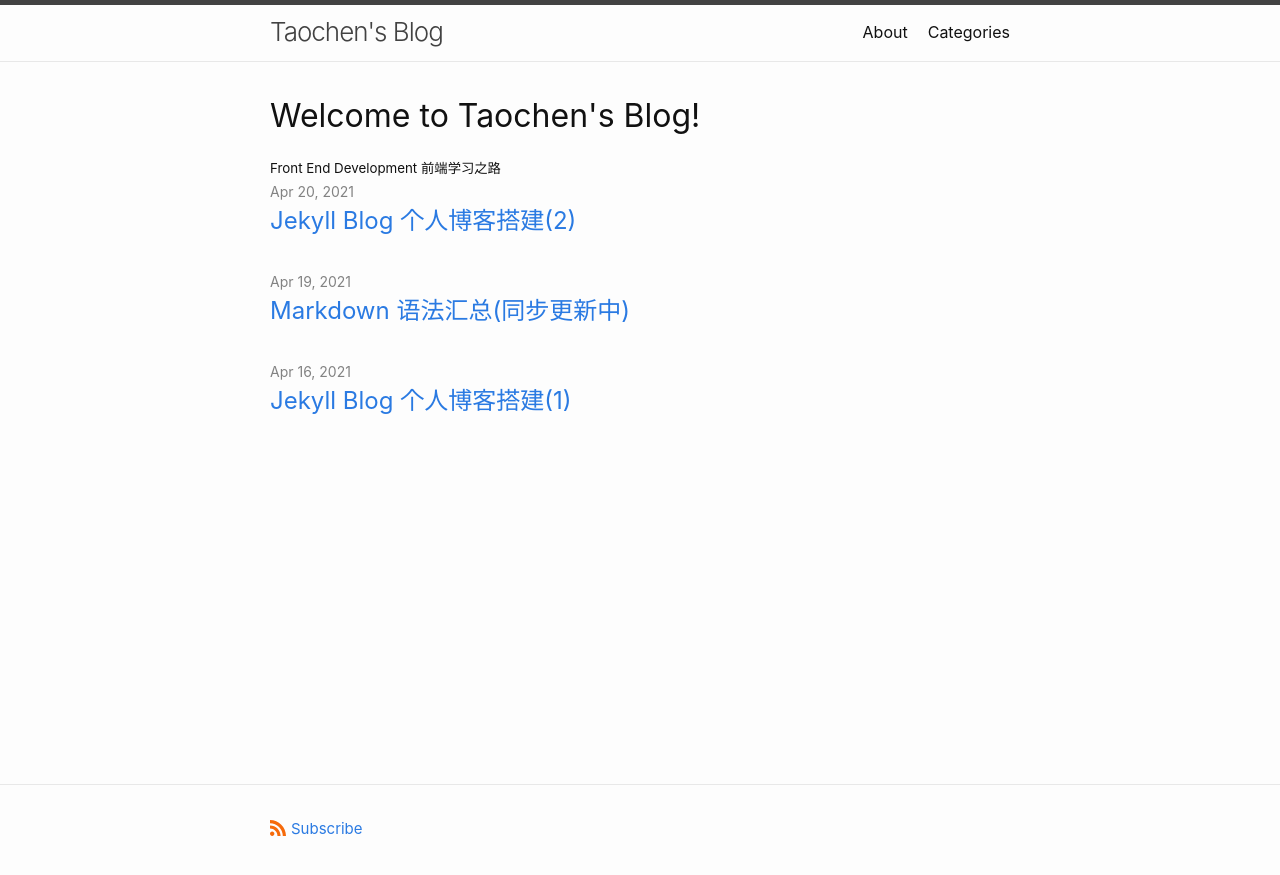
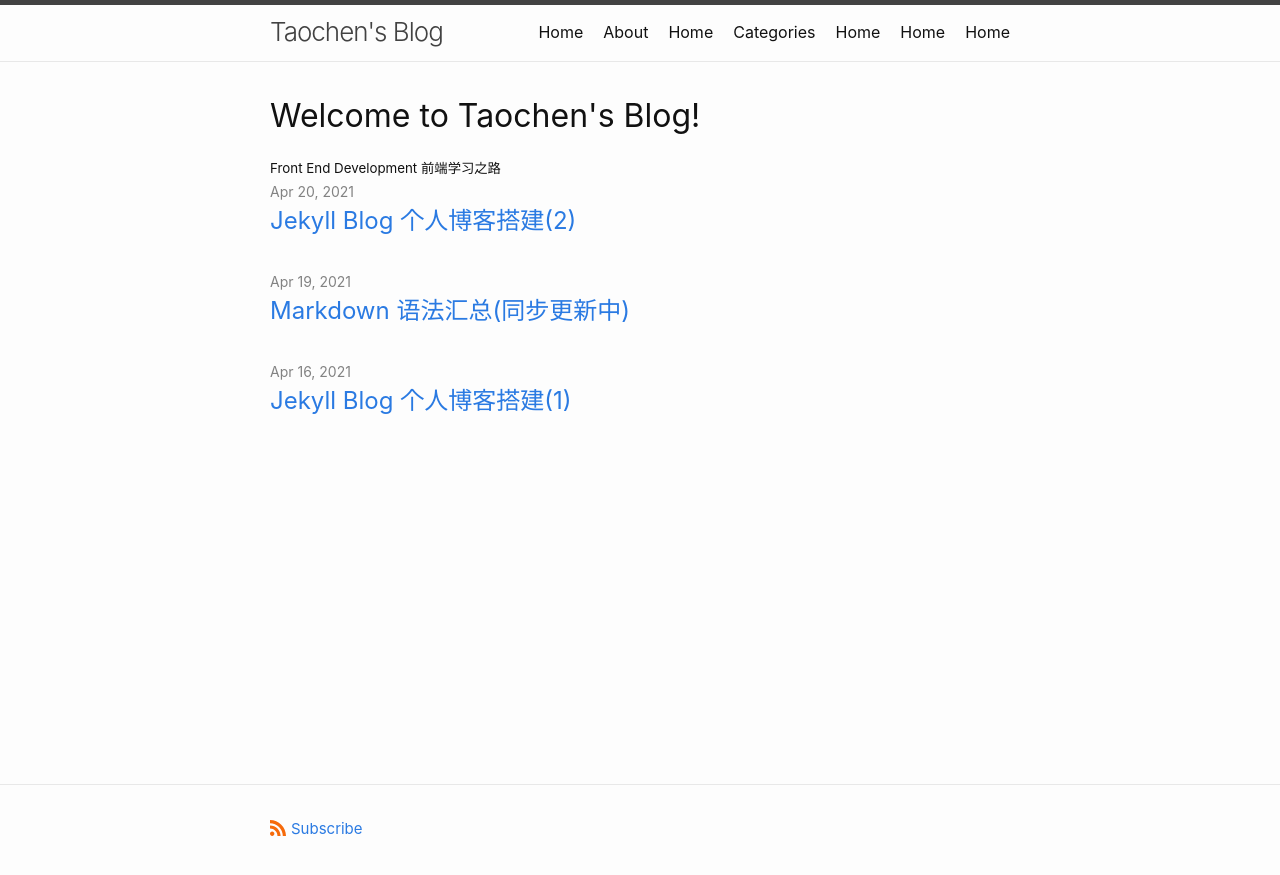
Before and after one commit to ThomasMental/ThomasMental.github.io, a Jekyll site: the page built from index.html, in a window 1280 px wide. Shown: the top 875 px of the page. Built offline with Jekyll 4.4.1, drawn with Linux system fonts in a browser that asks for light colours.

Commit message:
Update header.html

```diff
--- a/_includes/header.html
+++ b/_includes/header.html
@@ -23,6 +23,7 @@
             {%- if my_page.title -%}
             <a class="page-link" href="{{ my_page.url | relative_url }}">{{ my_page.title | escape }}</a>
             {%- endif -%}
+            <a class="page-link" href="/index">Home</a>
           {%- endfor -%}
         </div>
       </nav>
```
